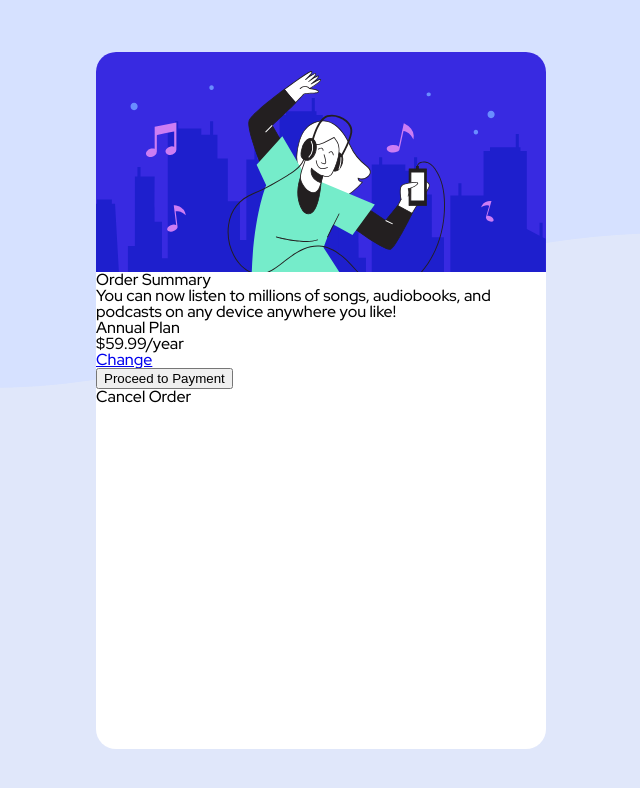
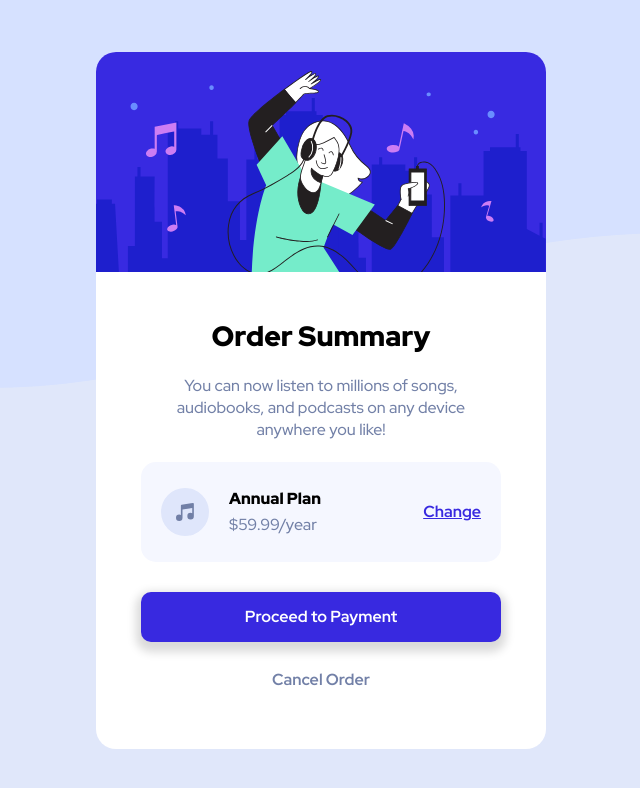
Before and after one commit to choiiis/html-css-toy-projects, a plain HTML site: page order-summary/index.html in a window 1280 px wide. Shown: the whole page, without its empty margins (319-959 px from the left). Drawn offline with nearby package versions, Linux system fonts and the light colour scheme.

Commit message:
complete section part for desktop

```diff
--- a/order-summary/css/main.css
+++ b/order-summary/css/main.css
@@ -8,6 +8,7 @@ body {
   background-image: url("../images/pattern-background-desktop.svg");
   background-repeat: no-repeat;
   /* fit on the screen */
+  /* 세로 길이 줄일 때 잘림 확인 */
   background-size: contain;
 }
 
@@ -15,6 +16,7 @@ img {
   display: block;
 }
 
+/* BODY */
 .container {
   position: absolute;
   width: 450px;
@@ -29,27 +31,87 @@ img {
   background-color: #fff;
 }
 
-.container .container__image {
-
+section {
+  width: 80%;
+  display: flex;
+  position: absolute;
+  left: 0;
+  right: 0;
+  margin: auto;
+  flex-direction: column;
+  align-items: center;
 }
 
-.container .container__content {
+.main {
+  text-align: center;
 }
 
-.container .container__content h2 {
+.main h2 {
+  margin: 50px 0 25px 0;
+  font-size: 28px;
+  font-weight: 900;
 }
 
-.container .container__content p {
+.main p {
+  color: #7280A7;
+  line-height: 1.4;
+  margin: 0 30px 20px 30px;
 }
 
-.container .container__content .plan {
-
+.plan {
+  display: flex;
+  width: 100%;
+  height: 100px;
+  background-color: #f5f7ff;
+  border-radius: 15px;
+  align-items: center;
 }
 
-.container .container__content .plan .plan__icon {
-
+.plan .plan__icon {
+  margin: 0 20px;
 }
 
-.container .container__content .plan .plan_content {
+.plan .plan__content h3 {
+  margin-bottom: 10px;
+  font-weight: 900;
+}
 
+.plan .plan__content span {
+  color: #7280a7;
 }
+
+.plan .plan__change {
+  position: absolute;
+  right: 20px;
+  font-weight: 700;
+  color: #3829e0;
+}
+
+section button {
+  width: 100%;
+  height: 50px;
+  margin: 30px 0;
+  font-family: inherit;
+  font-size: 16px;
+  font-weight: 700;
+  color: #fff;
+  border: none;
+  border-radius: 10px;
+  box-shadow: 0 5px 10px 5px rgba(0, 0, 0, .15);
+  background-color: #3829e0;
+}
+
+section button:hover {
+  opacity: .9;
+  cursor: pointer;
+}
+
+section .cancel {
+  font-weight: 700;
+  color: #7280a7;
+}
+
+section .cancel:hover {
+  color: #1f2f56;
+  cursor: pointer;
+}
--- a/order-summary/index.html
+++ b/order-summary/index.html
@@ -13,24 +13,27 @@
 </head>
 <body>
   <div class="container">
-    <div class="image">
+    <!-- <div class="image"> -->
       <img src="./images/illustration-hero.svg" alt="illustration-hero">
-    </div>
-    <div class="content">
-      <div class="main"></div>
+    <!-- </div> -->
+    <section>
+      <div class="main">
         <h2>Order Summary</h2>
         <p>You can now listen to millions of songs, audiobooks, and podcasts on any device anywhere you like!</p>
-      <div class="plan__wrapper">
-        <div class="plan__icon"></div>
+      </div>
+      <div class="plan">
+        <div class="plan__icon">
+          <img src="./images/icon-music.svg" alt="illustration-hero">
+        </div>
         <div class="plan__content">
           <h3>Annual Plan</h3>
           <span>$59.99/year</span>
         </div>
-        <a href="javascript:void(0)">Change</a>
+        <a href="javascript:void(0)" class="plan__change">Change</a>
       </div>
       <button>Proceed to Payment</button>
-      <div>Cancel Order</div>
-    </div>
+      <div class="cancel">Cancel Order</div>
+    </section>
   </div>
 </body>
 </html>
```
